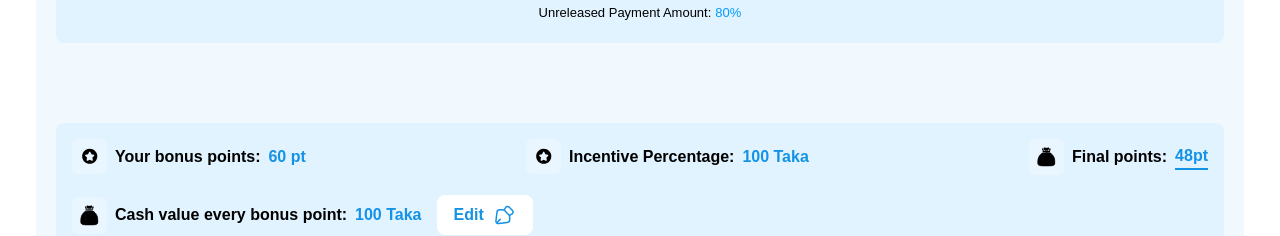
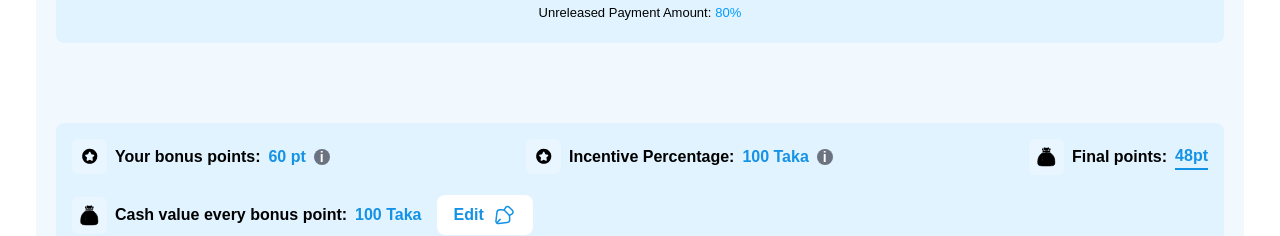
Before and after one commit to personalUseHossain/seo-page-paid-test-task-4, a Next.js app: page / in a window 1280 px wide. Shown: the part 7641-7877 px from the top of the page. Built offline with nearby package versions, Linux system fonts and the light colour scheme.

Commit message:
coloring issue,font size updated

```diff
--- a/app/page.js
+++ b/app/page.js
@@ -7,10 +7,10 @@ import StarImageBlack from "@/public/star_black.svg";
 import TakaImage from "@/public/taka.svg";
 import MoneyBag from "@/public/bag_of_money_black.svg";
 import Pen from "@/public/pen.svg";
-import Calendar from '@/public/calendar.svg'
-import Employee from '@/public/employee.svg'
-import ArrowDown from '@/public/arrow-down.svg'
-import Department from '@/public/department.svg'
+import Calendar from "@/public/calendar.svg";
+import Employee from "@/public/employee.svg";
+import ArrowDown from "@/public/arrow-down.svg";
+import Department from "@/public/department.svg";
 
 import { useEffect, useRef, useState } from "react";
 
@@ -49,7 +49,9 @@ export default function Home() {
     cashValueForEveryRegularPointModalOpen,
     setCashValueForEveryRegularPointModalOpen,
   ] = useState(false);
-  const [incentivePointInfoOpen, setIncentivePointInfoOpen] = useState(false)
+  const [incentivePointInfoOpen, setIncentivePointInfoOpen] = useState(false);
+  const [bonusPoint, setBonusPoint] = useState(false)
+  const [incentivePercentage, setIncentivePercentage] = useState(false)
 
   useEffect(() => {
     if (selectedFirstGroup == "Incentive factors") {
@@ -91,13 +93,16 @@ export default function Home() {
           </div>
           <div className="flex text-sm gap-2">
             <Image src={Employee} alt="Employee" height={20} width={20} />
-                <p>Employee: <span className="text-theme">Faria Abbashi</span></p>
+            <p>
+              Employee: <span className="text-theme">Faria Abbashi</span>
+            </p>
             <Image src={ArrowDown} alt="ArrowDown" height={20} width={20} />
-
           </div>
           <div className="flex text-sm gap-2">
             <Image src={Department} alt="Department" height={20} width={20} />
-                <p>Department: <span className="text-theme">Web Development</span></p>
+            <p>
+              Department: <span className="text-theme">Web Development</span>
+            </p>
           </div>
         </div>
         {/* top button section */}
@@ -138,7 +143,8 @@ export default function Home() {
           </div>
         </div>
 
-      {selectedFirstGroup == "Current" && selectedSecondGroup == "Monthly" && (
+        {selectedFirstGroup == "Current" &&
+          selectedSecondGroup == "Monthly" && (
             <div className="px-5 mt-10">
               {/* static button bottom section */}
               <div className="flex justify-between gap-5 bg-secoundary_background p-4 rounded-lg mb-5">
@@ -281,29 +287,32 @@ export default function Home() {
                     </b>{" "}
                     <div className="relative">
                       <div
-                onMouseEnter={()=> setIncentivePointInfoOpen(true)}
-                onMouseLeave={()=> setIncentivePointInfoOpen(false)}
+                        onMouseEnter={() => setIncentivePointInfoOpen(true)}
+                        onMouseLeave={() => setIncentivePointInfoOpen(false)}
                         className="h-4 w-4 flex items-center justify-center rounded-full bg-gray-500 text-white text-sm"
                       >
                         i
                       </div>
                       {incentivePointInfoOpen && (
-                     <p className="absolute bg-white p-2 rounded-lg right-[-5rem] top-10 w-[10rem]">
-                    Hello world Hello world Hello world Hello world Hello world
+                        <p className="absolute bg-white p-2 rounded-lg right-[-5rem] top-10 w-[10rem]" style={{fontSize: "13px"}}>
+                          Hello world Hello world Hello world Hello world Hello
+                          world
                         </p>
                       )}
                     </div>
                   </div>
                   <p className="mt-3">
                     <span className="text-red-500">Note:</span> If you fail to
-                maintain the minmum Incentive slab for <br /> any of he criteria, you
-                overall incentive percentage will be zero.
+                    maintain the minmum Incentive slab for <br /> any of he
+                    criteria, you overall incentive percentage will be zero.
                   </p>
                 </div>
               </div>
 
               <div>
-            <h1 className="text-xl font-bold mb-5">Upsale/Cross Sale Amount</h1>
+                <h1 className="text-xl font-bold mb-5">
+                  Upsale/Cross Sale Amount
+                </h1>
 
                 <div className="bg-secoundary_background p-5">
                   <CombineBarCharts
@@ -401,6 +410,20 @@ export default function Home() {
                         alt="StarImage"
                       />
                       Your bonus points: <b className="text-theme">60 pt</b>{" "}
+                      <div className="relative">
+                      <div
+                        onMouseEnter={() => setBonusPoint(true)}
+                        onMouseLeave={() => setBonusPoint(false)}
+                        className="h-4 w-4 flex items-center justify-center rounded-full bg-gray-500 text-white text-sm"
+                      >
+                        i
+                      </div>
+                      {bonusPoint && (
+                        <p className="absolute bg-white p-2 rounded-lg right-[-5rem] top-10 w-[10rem] "  style={{fontSize: "13px"}}>
+                          This value is bonus points based on release payment amount
+                        </p>
+                      )}
+                    </div>
                     </button>
                     <button className="flex items-center justify-center gap-2">
                       <Image
@@ -410,7 +433,22 @@ export default function Home() {
                         width={35}
                         alt="StarImage"
                       />
-                  Incentive Percentage: <b className="text-theme">100 Taka</b>{" "}
+                      Incentive Percentage:{" "}
+                      <b className="text-theme">100 Taka</b>{" "}
+                      <div className="relative">
+                      <div
+                        onMouseEnter={() => setIncentivePercentage(true)}
+                        onMouseLeave={() => setIncentivePercentage(false)}
+                        className="h-4 w-4 flex items-center justify-center rounded-full bg-gray-500 text-white text-sm"
+                      >
+                        i
+                      </div>
+                      {incentivePercentage && (
+                        <p className="absolute bg-white p-2 rounded-lg right-[-5rem] top-10 w-[10rem]"  style={{fontSize: "13px"}}>
+                          This value is unrelease payment amount
+                        </p>
+                      )}
+                    </div>
                     </button>
                     <button className="flex items-center justify-center gap-2">
                       <Image
@@ -440,12 +478,19 @@ export default function Home() {
                       <b className="text-theme">100 Taka</b>{" "}
                       <button
                         onClick={() =>
-                      setCashValueForEveryRegularPointModalOpen((prev) => !prev)
+                          setCashValueForEveryRegularPointModalOpen(
+                            (prev) => !prev
+                          )
                         }
                         className="bg-white p-2 rounded-lg text-theme px-4 ml-2 flex gap-2 items-center"
                       >
                         Edit
-                    <Image src={Pen} height={25} width={25} alt="Pen Icon" />
+                        <Image
+                          src={Pen}
+                          height={25}
+                          width={25}
+                          alt="Pen Icon"
+                        />
                       </button>
                     </button>
                   </div>
@@ -484,14 +529,15 @@ export default function Home() {
                       </div>
                       <div className="mt-4 flex justify-between">
                         <p>
-                      Your final points: <b className="text-red-500">(00*00)</b>
+                          Your final points:{" "}
+                          <b className="text-red-500">(00*00)</b>
                         </p>
                         <p className="text-red-500">00%</p>
                       </div>
                       <p className="mt-10 text-sm text-center">
-                    <b className="text-red-500">** </b> For regular points, you
-                    will be eligible for incentive only when you will have more
-                    than 100 incentive points in total
+                        <b className="text-red-500">** </b> For regular points,
+                        you will be eligible for incentive only when you will
+                        have more than 100 incentive points in total
                       </p>
                     </div>
                   </div>
@@ -666,7 +712,8 @@ export default function Home() {
               </h1>
 
               <p className="text-center p-3 text-green-700 bg-green-600/20 rounded-lg">
-              Acutal regular points will be dependent on the following criteria:
+                Acutal regular points will be dependent on the following
+                criteria:
               </p>
 
               <div className="flex flex-wrap gap-4 justify-center items-center">
@@ -704,9 +751,9 @@ export default function Home() {
                   Bonus Points Based on the Released Amounts
                 </p>
                 <p className="text-center p-3 text-green-700 bg-green-600/20 rounded-lg flex-1">
-                However, The final bonus points will be determined by the amount
-                of unreleased payment he had (previous + current month) as
-                below:
+                  However, The final bonus points will be determined by the
+                  amount of unreleased payment he had (previous + current month)
+                  as below:
                 </p>
               </div>
 
@@ -776,7 +823,6 @@ export default function Home() {
           />
         )}
         <IncentiveSection />
-
       </div>
     </>
   );
```
Lines whose indentation alone changed are shown as unchanged.
